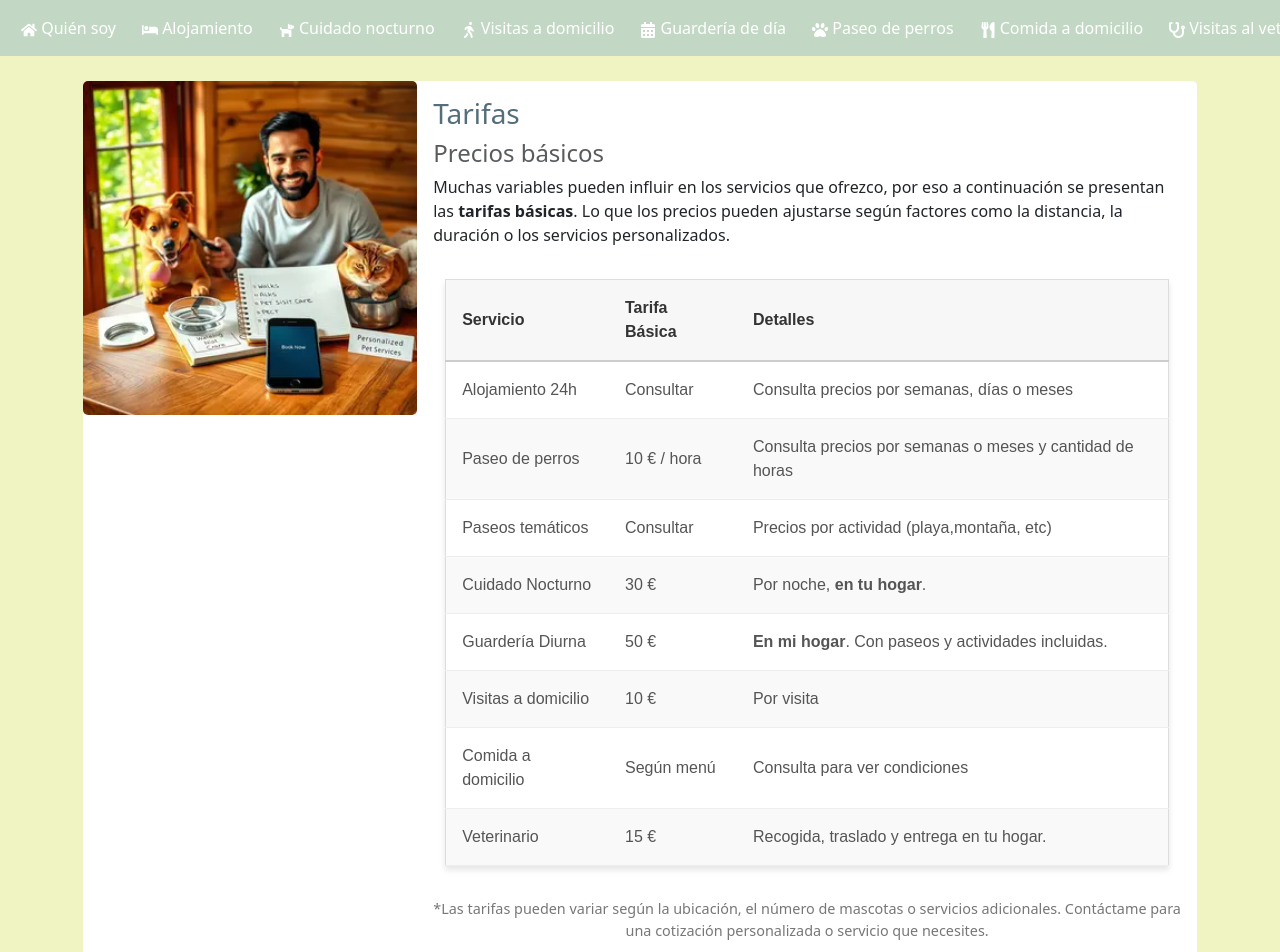
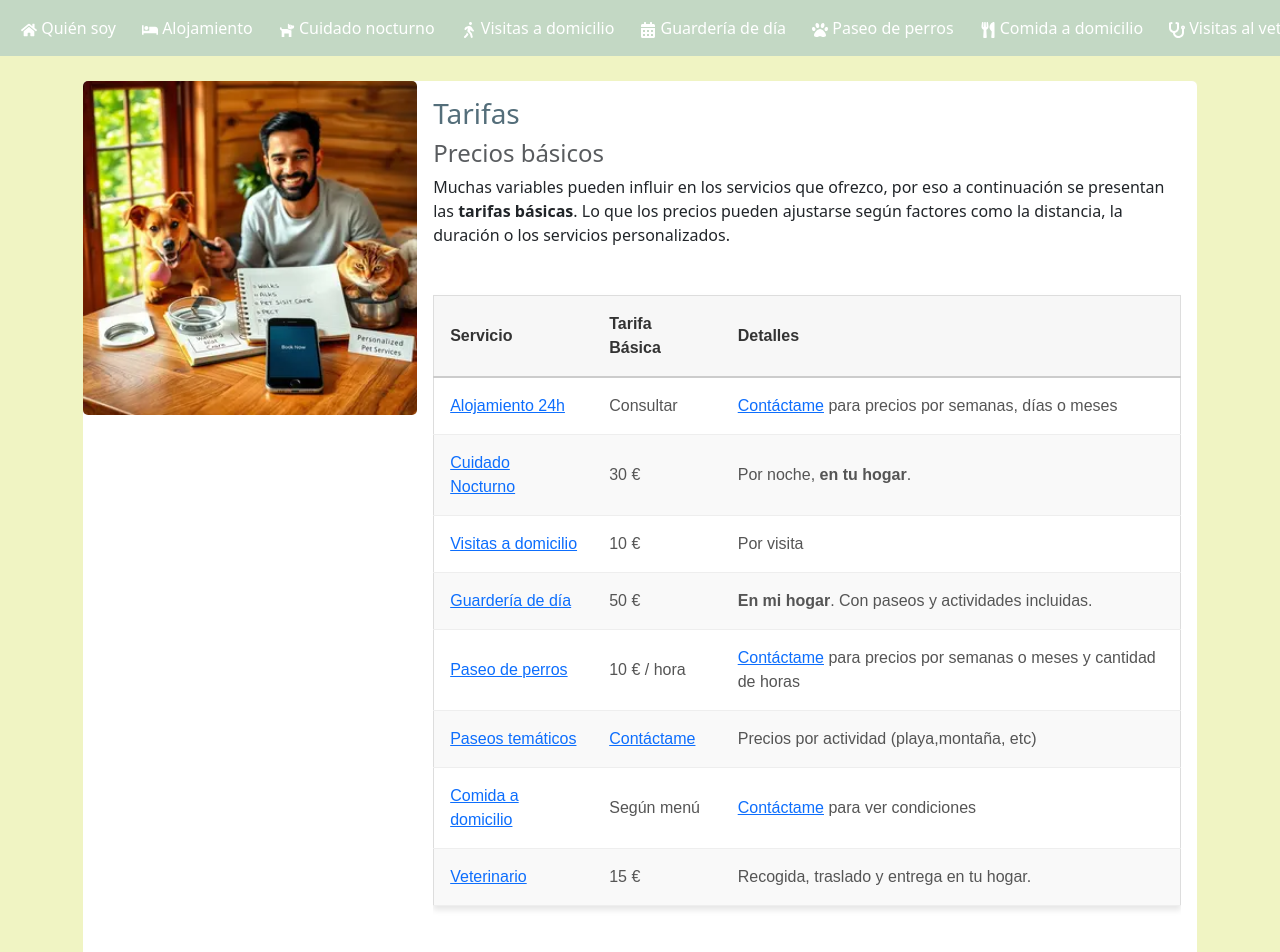
Before and after one commit to donpablohdf/tranquilopatitas, a React (Create React App) app: page /precios-mascotas-leon in a window 1280 px wide. Shown: the top 952 px of the page. Built offline with nearby package versions, Linux system fonts and the light colour scheme.

Commit message:
enlaces en tarifas

```diff
--- a/src/App.js
+++ b/src/App.js
@@ -104,7 +104,7 @@ function App() {
       path: '/precios-mascotas-leon', icon: <FaDollarSign />, title: 'Tarifas', subtitle: 'Precios básicos', imageSrc: '/imgs/precios-mascotas-leon.webp', imageAlt: 'Precios mascotas León', content: <>
         <section>
           <p>Muchas variables pueden influir en los servicios que ofrezco, por eso a continuación se presentan las <strong>tarifas básicas</strong>. Lo que los precios pueden ajustarse según factores como la distancia, la duración o los servicios personalizados.</p>
-          <Container>
+          <div className="table-responsive">
             <table class="pricing-table">
               <thead>
                 <tr>
@@ -115,50 +115,51 @@ function App() {
               </thead>
               <tbody>
                 <tr>
-                <td>Alojamiento 24h</td>
+                  <td><NavLink to="/alojamiento-mascotas-leon">Alojamiento 24h</NavLink></td>
                   <td>Consultar</td>
-                <td>Consulta precios por semanas, días o meses</td>
+                  <td><NavLink to="/contacto-mascotas-leon">Contáctame</NavLink> para precios por semanas, días o meses</td>
                 </tr>
                 <tr>
-                <td>Paseo de perros </td>
-                <td>10 € / hora</td>
-                <td>Consulta precios por semanas o meses y cantidad de horas</td>
-              </tr>
-              <tr>
-                <td>Paseos temáticos </td>
-                <td>Consultar</td>
-                <td>Precios por actividad (playa,montaña, etc)</td>
-              </tr>
-              <tr>
-                <td>Cuidado Nocturno</td>
+                  <td><NavLink to="/cuidado-domicilio-mascotas-leon">Cuidado Nocturno</NavLink></td>
                   <td>30 €</td>
                   <td>Por noche, <strong>en tu hogar</strong>.</td>
                 </tr>
                 <tr>
-                <td>Guardería Diurna</td>
-                <td>50 €</td>
-                <td><strong>En mi hogar</strong>. Con paseos y actividades incluidas.</td>
-              </tr>
-              <tr>
-                <td>Visitas a domicilio</td>
+                  <td><NavLink to="/visitas-domicilio-mascotas-leon">Visitas a domicilio</NavLink></td>
                   <td>10 €</td>
                   <td>Por visita</td>
                 </tr>
                 <tr>
-                <td>Comida a domicilio</td>
-                <td>Según menú</td>
-                <td>Consulta para ver condiciones</td>
+                  <td><NavLink to="/guarderia-dia-mascotas-leon">Guardería de día</NavLink></td>
+                  <td>50 €</td>
+                  <td><strong>En mi hogar</strong>. Con paseos y actividades incluidas.</td>
+                </tr>
+
+                <tr>
+                  <td><NavLink to="/paseo-perros-leon">Paseo de perros</NavLink></td>
+                  <td>10 € / hora</td>
+                  <td><NavLink to="/contacto-mascotas-leon">Contáctame</NavLink> para precios por semanas o meses y cantidad de horas</td>
                 </tr>
                 <tr>
-                <td>Veterinario</td>
+                  <td><NavLink to="/paseo-perros-leon">Paseos temáticos</NavLink></td>
+                  <td><NavLink to="/contacto-mascotas-leon">Contáctame</NavLink></td>
+                  <td>Precios por actividad (playa,montaña, etc)</td>
+                </tr>
+                <tr>
+                  <td><NavLink to="/comida-mascotas-leon">Comida a domicilio</NavLink></td>
+                  <td>Según menú</td>
+                  <td><NavLink to="/contacto-mascotas-leon">Contáctame</NavLink> para ver condiciones</td>
+                </tr>
+                <tr>
+                  <td><NavLink to="/contacto-mascotas-leon">Veterinario</NavLink></td>
                   <td>15 €</td>
                   <td>Recogida, traslado y entrega en tu hogar.</td>
                 </tr>
               </tbody>
             </table>
-          </Container>
+          </div>
 
-          <p class="note">*Las tarifas pueden variar según la ubicación, el número de mascotas o servicios adicionales. Contáctame para una cotización personalizada o servicio que necesites.</p>
+          <p class="note">*Las tarifas pueden variar según la ubicación, el número de mascotas o servicios adicionales. <NavLink to="/contacto-mascotas-leon">Contáctame</NavLink> para una cotización personalizada o servicio que necesites.</p>
         </section>
       </>
     },
--- a/src/css/App.css
+++ b/src/css/App.css
@@ -88,6 +88,11 @@ body {
     object-fit: cover;
   }
 
+  .table-responsive {
+    overflow-x: auto;
+    -webkit-overflow-scrolling: touch;
+  }
+
   /* Estilo general para la tabla de precios */
 .pricing-table {
   width: 100%;
@@ -140,7 +145,7 @@ body {
   font-size: 0.9rem; /* Tamaño de fuente más pequeño */
   color: #777; /* Color de texto más tenue */
   margin-top: 1rem; /* Espacio superior */
-  text-align: center; /* Centra el texto */
+  text-align: left;
 }
 
   /* Media query for small mobile devices (portrait) */
```
Lines whose indentation alone changed are shown as unchanged.
